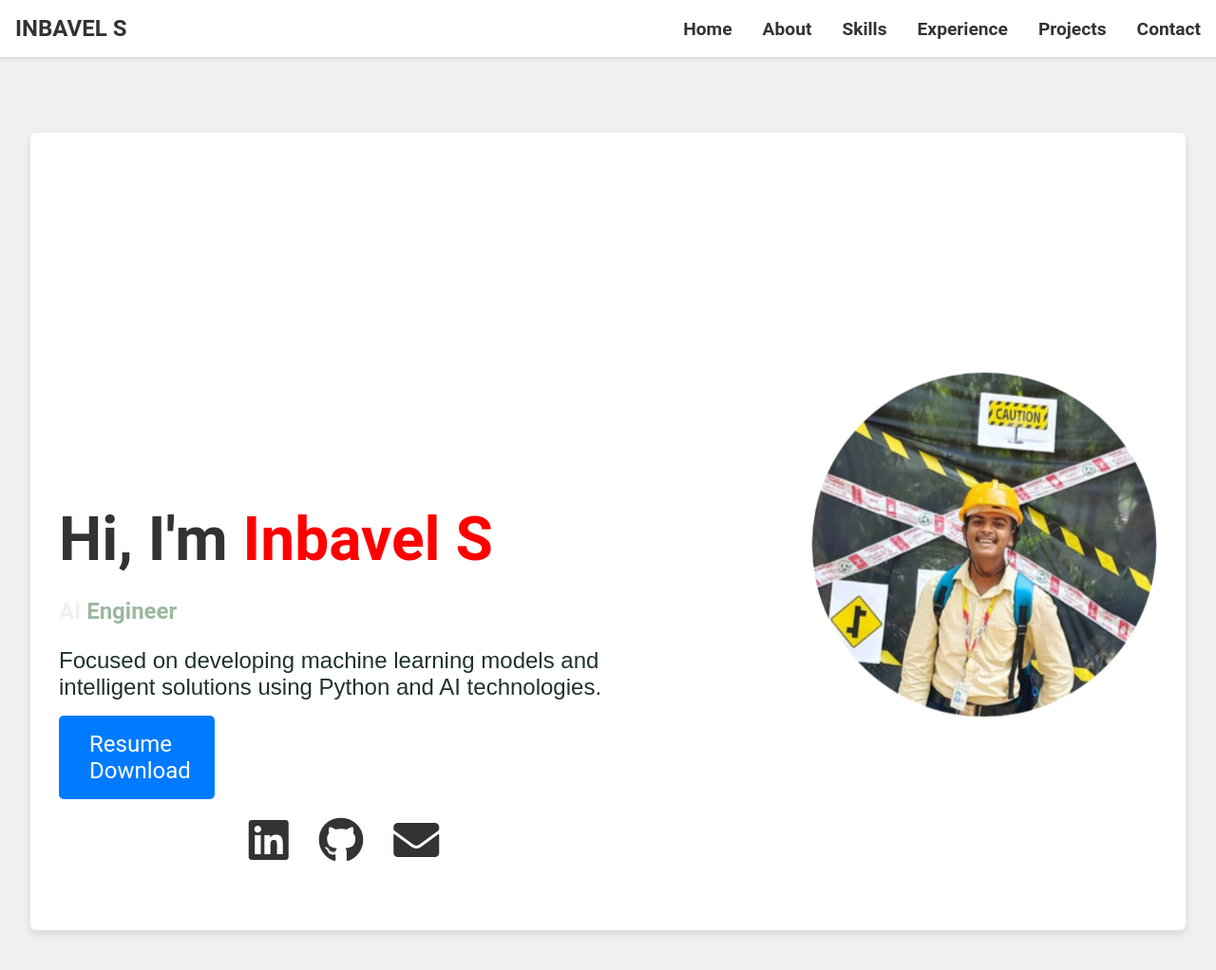
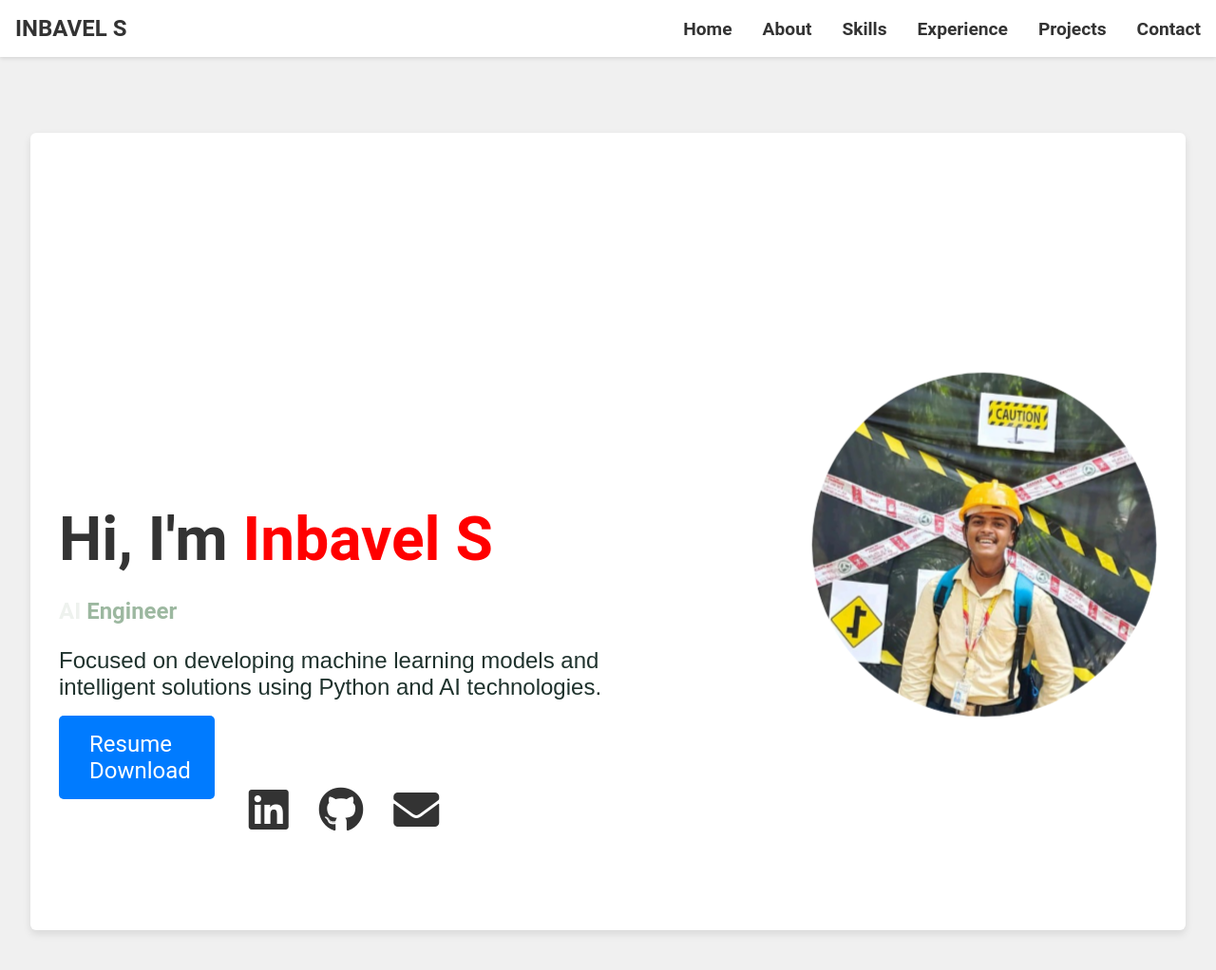
Before and after one commit to inbavel11/Inbavel_portfolio, a plain HTML site: page index.html in a window 1280 px wide. Shown: the top 1022 px of the page at 95% size. Drawn offline with Linux system fonts and the light colour scheme.

Commit message:
Update styles.css

```diff
--- a/styles.css
+++ b/styles.css
@@ -248,7 +248,7 @@ section h2 {
     gap: 2rem; /* Adjust gap */
     margin-top: 2rem; /* Add margin to separate from buttons */
     position: relative;
-    top: 6rem; /* Move downwards */
+    top: 4rem; /* Move downwards */
 }
 
 .social-links a {
```
